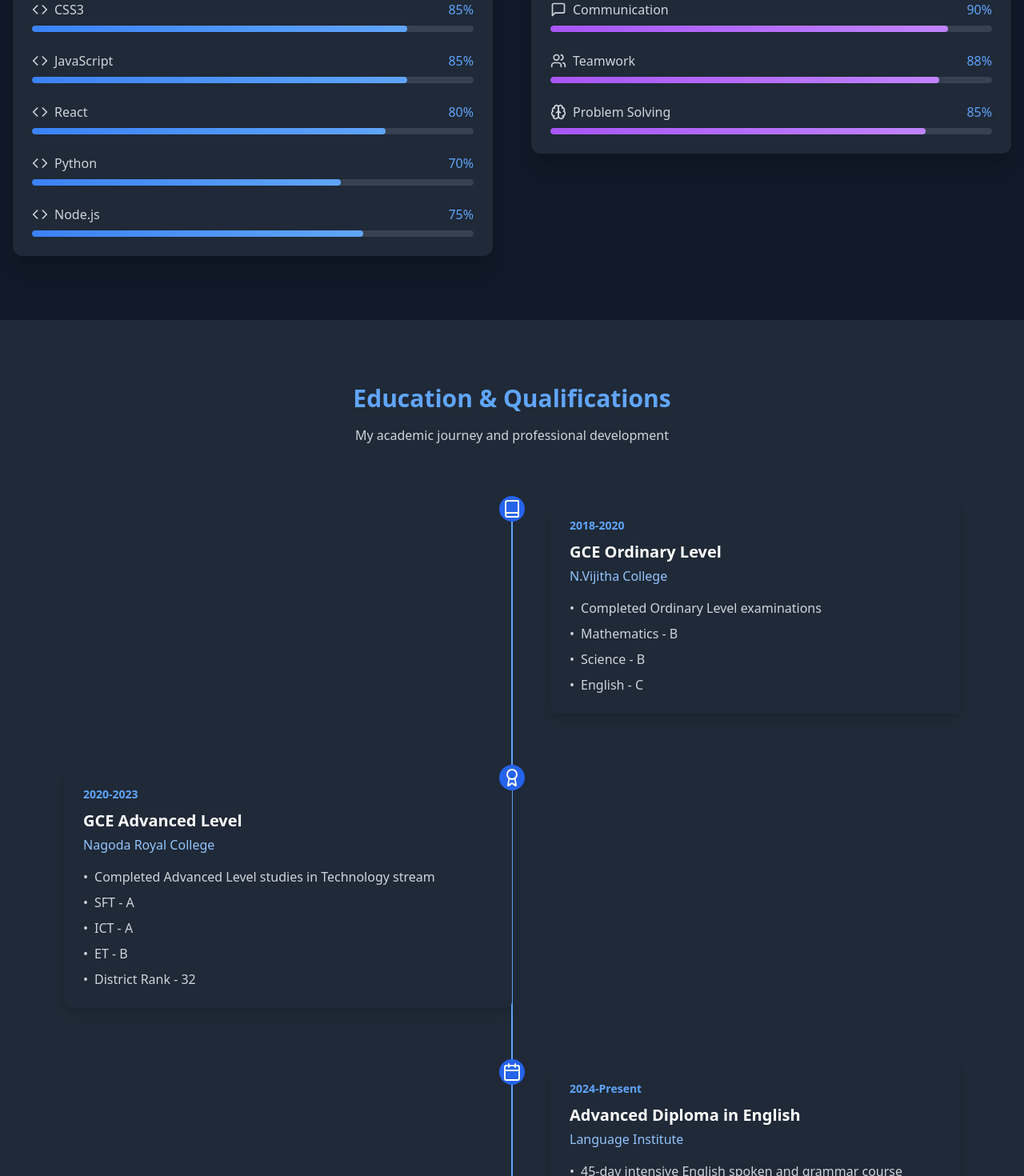
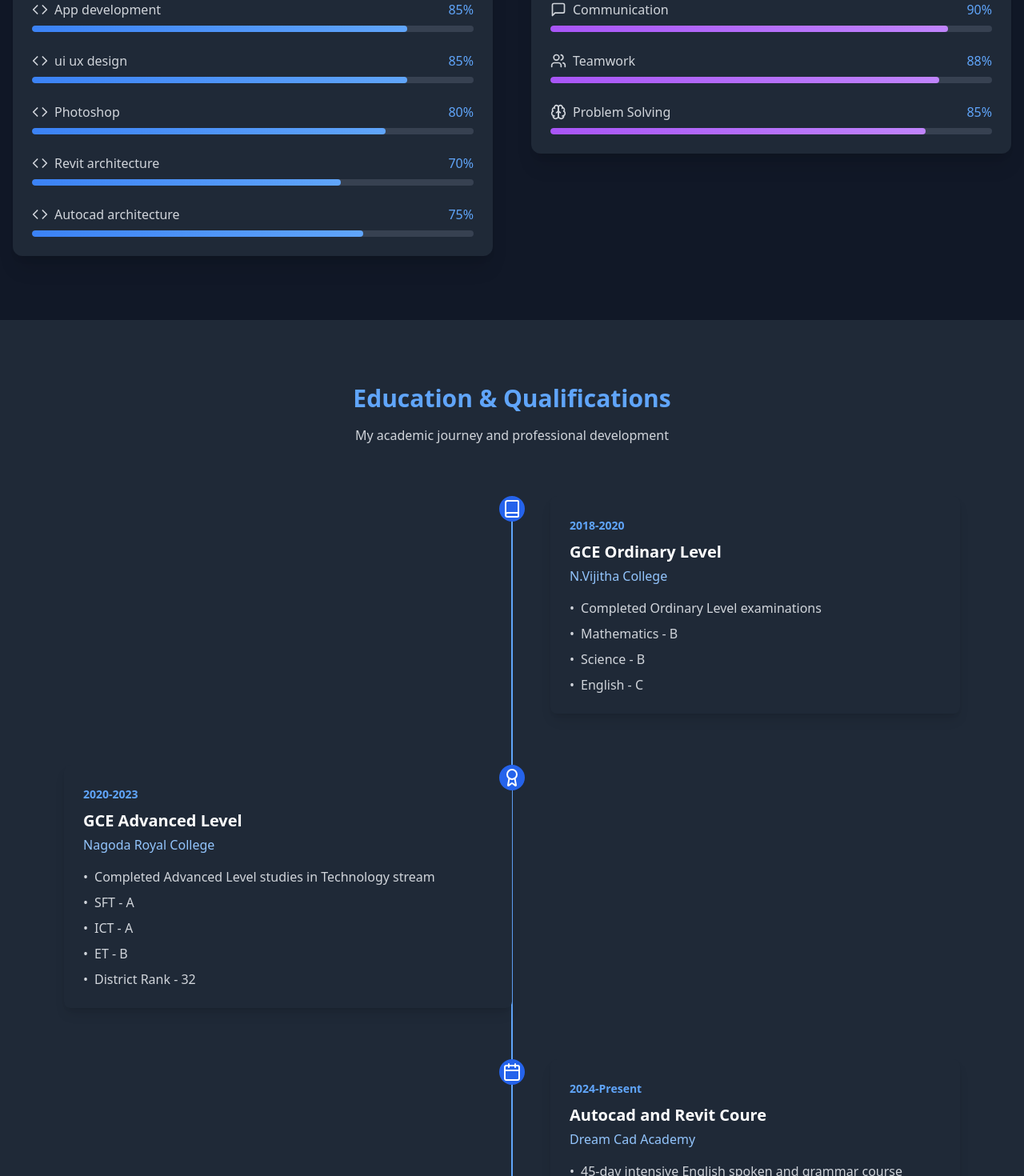
Before and after one commit to kp-dilshan/pasidu-dilshan, a React (Create React App) app: page / in a window 1280 px wide. Shown: the part 1160-2630 px from the top of the page at 80% size. Built offline with nearby package versions, Linux system fonts and the light colour scheme.

Commit message:
Update education and skill section

```diff
--- a/src/components/Portfolio.jsx
+++ b/src/components/Portfolio.jsx
@@ -13,12 +13,12 @@ const Portfolio = () => {
   });
 
   const technicalSkills = [
-    { name: "HTML5", progress: 90, icon: <Code size={20} /> },
-    { name: "CSS3", progress: 85, icon: <Code size={20} /> },
-    { name: "JavaScript", progress: 85, icon: <Code size={20} /> },
-    { name: "React", progress: 80, icon: <Code size={20} /> },
-    { name: "Python", progress: 70, icon: <Code size={20} /> },
-    { name: "Node.js", progress: 75, icon: <Code size={20} /> }
+    { name: "web development", progress: 90, icon: <Code size={20} /> },
+    { name: "App development", progress: 85, icon: <Code size={20} /> },
+    { name: "ui ux design", progress: 85, icon: <Code size={20} /> },
+    { name: "Photoshop", progress: 80, icon: <Code size={20} /> },
+    { name: "Revit architecture", progress: 70, icon: <Code size={20} /> },
+    { name: "Autocad architecture", progress: 75, icon: <Code size={20} /> }
   ];
 
   const professionalSkills = [
@@ -61,8 +61,8 @@ const Portfolio = () => {
       {
         id: 3,
         period: "2024-Present",
-        title: "Advanced Diploma in English",
-        institution: "Language Institute",
+        title: "Autocad and Revit Coure ",
+        institution: "Dream Cad Academy",
         icon: <Calendar />,
         details: [
           "45-day intensive English spoken and grammar course",
```
